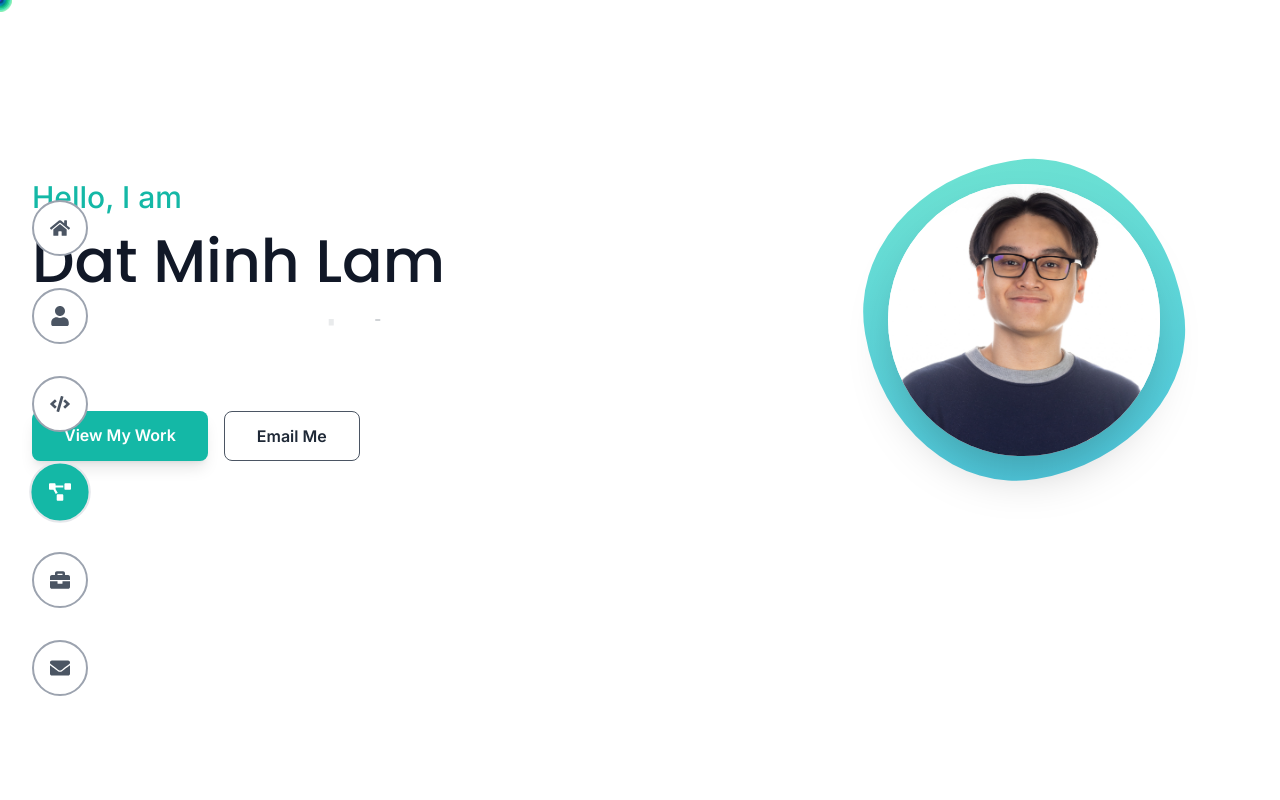
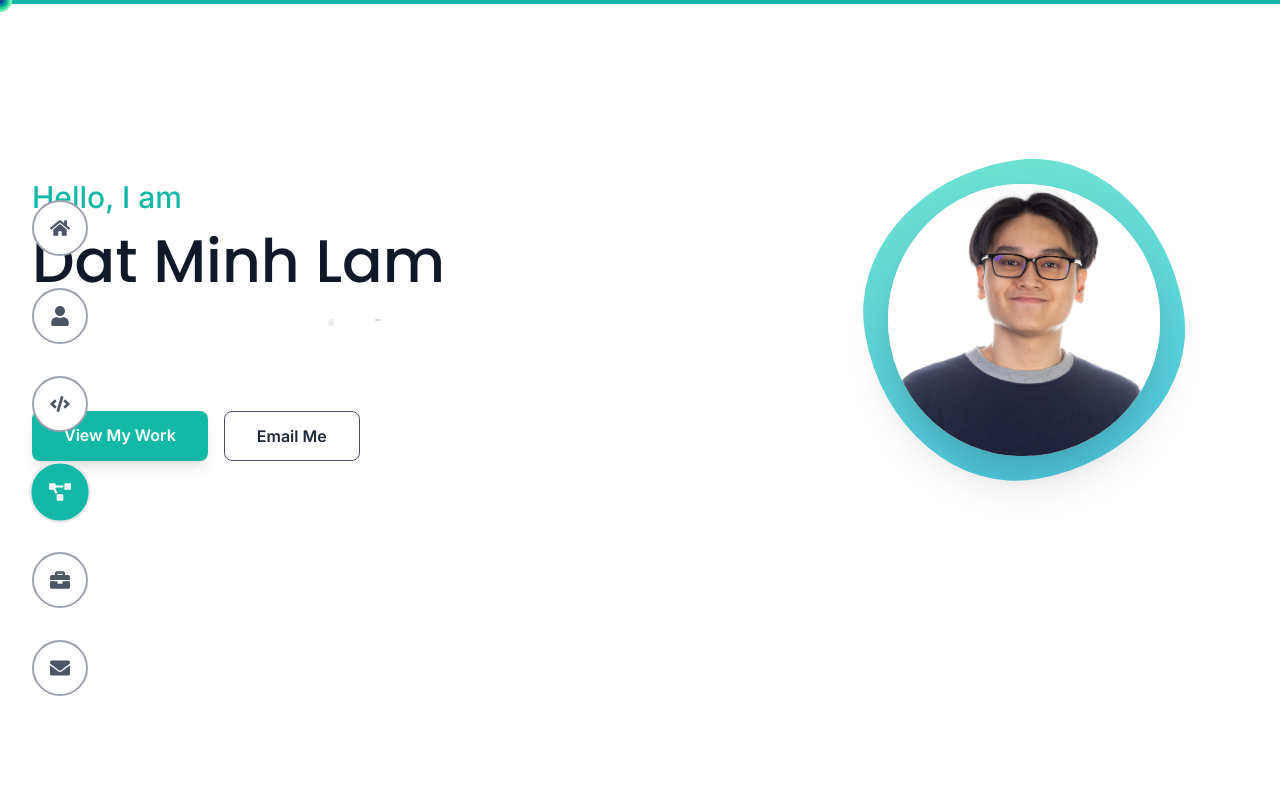
Before and after one commit to pasiones/portfolio, a React (Vite) app: page / in a window 1280 px wide. Shown: the top 800 px of the page. Built offline with nearby package versions, Linux system fonts and the light colour scheme.

Commit message:
add scroll progress

```diff
--- a/src/App.jsx
+++ b/src/App.jsx
@@ -9,10 +9,12 @@
 import Footer from './components/Footer';
 import ScrollToTop from './components/util/ScrollToTop';
 import CustomCursor from './components/util/CustomCursor';
+import ScrollProgress from './components/util/ScrollProgress';
 
 const App = () => {
     return (
         <>
+            <ScrollProgress />
             <CustomCursor />
             <NavigationBar />
 
--- /dev/null
+++ b/src/components/util/ScrollProgress.jsx
@@ -0,0 +1,20 @@
+import React, { useState, useEffect } from 'react';
+import { motion, useScroll, useSpring } from 'framer-motion';
+
+const ScrollProgress = () => {
+    const { scrollYProgress } = useScroll();
+    const scaleX = useSpring(scrollYProgress, {
+        stiffness: 100,
+        damping: 30,
+        restDelta: 0.001
+    });
+
+    return (
+        <motion.div
+            className="fixed top-0 left-0 right-0 h-1 bg-accent origin-left z-50"
+            style={{ scaleX }}
+        />
+    );
+};
+
+export default ScrollProgress;
```
